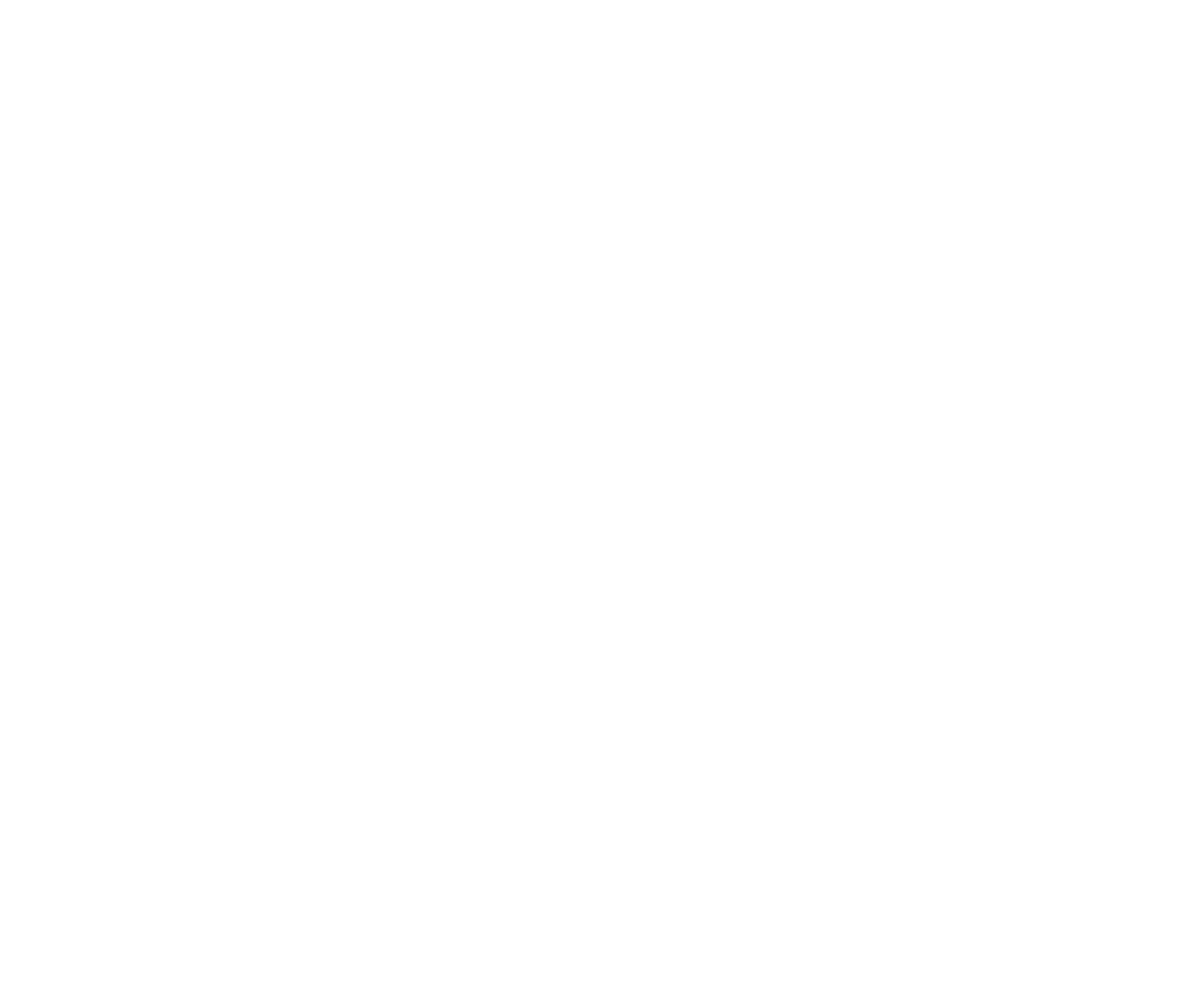
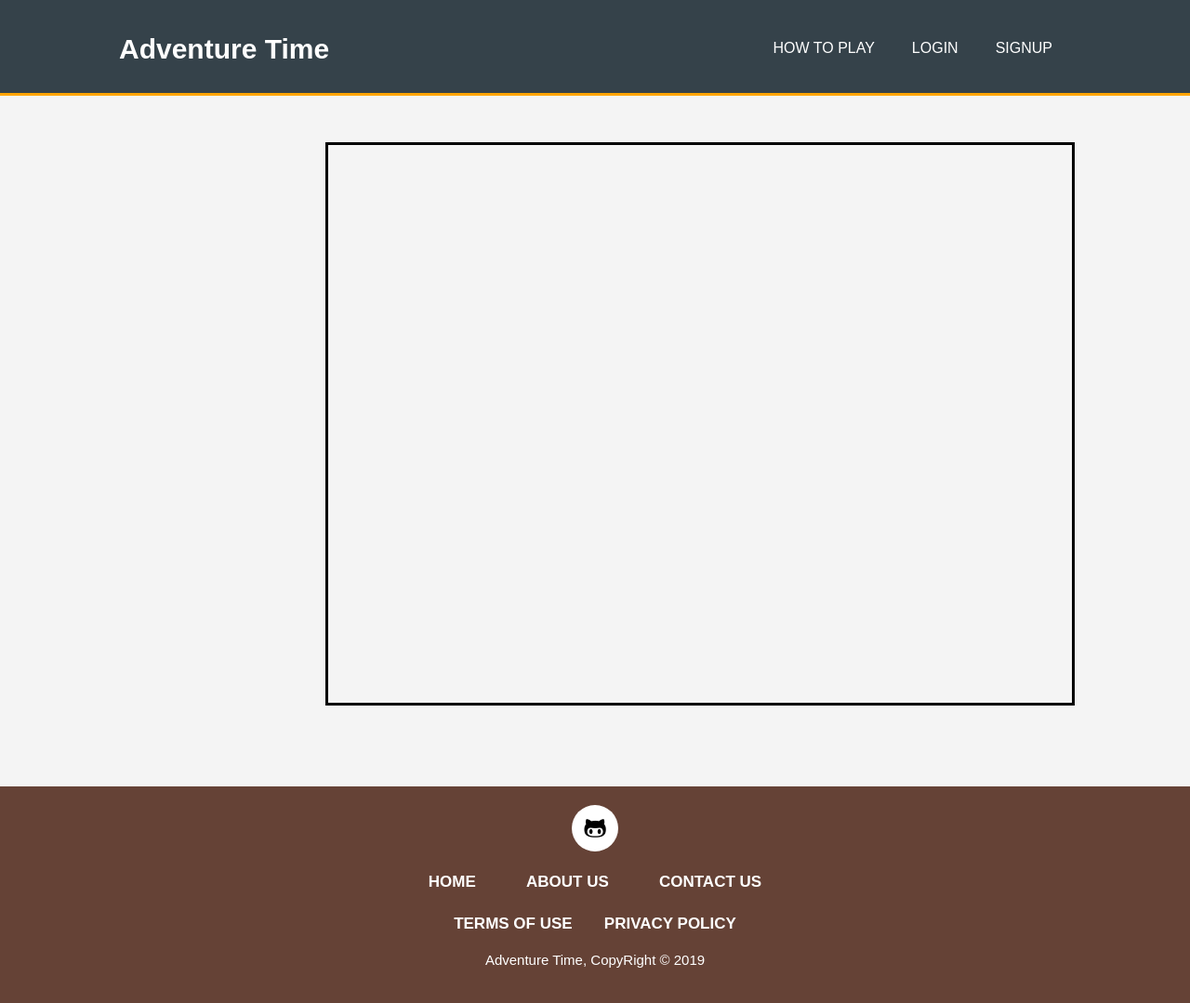
Before and after one commit to GliderCodes/HW-Game, a website: page index.html in a window 1280 px wide. Shown: the whole page at 93% size. Before the commit the page ends 800 px from the top, so only its background shows below. Drawn offline with Linux system fonts and the light colour scheme.

Commit message:
I changed index.html file and also the style.css .

```diff
--- a/index.html
+++ b/index.html
@@ -1,10 +1,104 @@
-<html>
-    <head>
-        <title>
-hello friend
-        </title>
-    </head>
-    <script>
+<!DOCTYPE html>
+<html lang="en">
 
-    </script>
+
+
+<head>
+
+
+
+  <meta charset="utf-8">
+  <meta name="viewport" content="width=device-width, initial-scale=1.0">
+  <meta name="description" content="Affordable Vacation Rentals">
+	  <meta name="keywords" content="web design, affordable vacation rentals, professional vacation rentals">
+  	<meta name="author" content="Gaurav R N">
+  	<link rel="stylesheet" href="https://cdnjs.cloudflare.com/ajax/libs/font-awesome/4.7.0/css/font-awesome.min.css">
+
+
+   <title>Quest Game | Welcome</title>
+  <link rel="stylesheet" href="./style.css">
+
+</head>
+
+
+<body>
+
+<header>
+
+	<div class="container">
+
+<div id="branding">
+
+	<h1>Adventure Time</h1>
+</div>
+
+
+ <nav>
+	<ul>
+     <li><a href="faq.html" class="link">How to play</a></li>
+		<li><a href="login.html" class="link">Login</a></li>
+		<li><a href="signup.html" class="link">SignUp</a></li>
+	</ul>
+</nav>
+	</div>
+
+</header>
+
+<section id="showcase">
+
+	<canvas class="myCanvas">
+
+</canvas>
+
+</section>
+
+
+
+
+
+
+
+
+
+		<footer>
+		<div class="footer-main-div">
+
+			<div class="footer-social-icons">
+				<ul>
+					<li><a href="http://github.com" target="blank"><i class="fa fa-github-alt"></i></a></li>
+
+				</ul>
+			</div>
+
+			<div class="footer-menu-one">
+				<ul>
+					<li><a href="#">Home</a></li>
+					<li><a href="#">About us</a></li>
+					<li><a href="#">Contact us</a></li>
+				</ul>
+			</div>
+
+			<div class="footer-menu-two">
+				<ul>
+					<li><a href="#">Terms of Use</a></li>
+					<li><a href="#">Privacy Policy</a></li>
+				</ul>
+			</div>
+
+
+            <div class="footer-menu-copyright">
+			<p>Adventure Time, CopyRight &copy; 2019</p>
+		</div>
+
+		</div>
+		</footer>
+
+
+<script >
+	var canvas = document.getElementById("myCanvas");
+	var ctx = canvas.getContext("2d");
+</script>
+
+
+</body>
 </html>
--- /dev/null
+++ b/style.css
@@ -0,0 +1,209 @@
+
+
+body{
+  font: 15px/1.5 Arial, Helvetica,sans-serif;
+  padding:0;
+  margin:0;
+  background-color:#f4f4f4;
+}
+
+/* Global */
+.container{
+  width:80%;
+  margin:auto;
+  overflow:hidden;
+
+}
+
+ul{
+  margin:0;
+  padding:0;
+}
+
+
+
+
+/* Header **/
+header{
+  background:#35424a;
+  color:#ffffff;
+  padding-top:30px;
+  min-height:70px;
+  border-bottom:orange 3px solid;
+
+}
+
+header a{
+  color:#ffffff;
+  text-decoration: none;
+  text-transform: uppercase;
+  font-size:16px;
+}
+
+header li{
+  float:left;
+  display:inline;
+  padding: 0 20px 0 20px;
+}
+
+header #branding{
+  float:left;
+  max-width: 100%;
+}
+
+header #branding h1{
+
+  margin:0;
+}
+
+header nav{
+  float:right;
+  margin-top:10px;
+}
+
+
+
+  .myCanvas {
+    margin-top: 50px;
+    margin-left: 350px;
+    text-align: center;
+    width: 800px;
+    height: 600px;
+    border-color: black;
+    border: solid;
+
+}
+
+
+
+
+
+
+
+.footer-main-div{
+width: 100%;
+height: auto;
+margin: auto;
+margin-top: 80px;
+background:#654236;
+padding: 20px 0px;
+}
+
+.footer-social-icons{
+  width: 100%;
+  height: auto;
+  margin: auto;
+
+}
+
+.footer-social-icons ul{
+  margin: 0px;
+  padding: 0px;
+  text-align: center;
+}
+
+.footer-social-icons ul li{
+  display: inline-block;
+  width: 50px;
+  height: 50px;
+  margin: 0px 10px;
+  border-radius: 100%;
+  background:white;
+}
+
+.footer-social-icons ul li a{
+  color:  black;
+  font-size: 25px;
+  }
+
+  .footer-social-icons ul li a i{
+    line-height: 50px;
+
+  }
+
+  .footer-menu-one{
+    width: 100%;
+    height: auto;
+    margin: auto;
+    margin-top: 20px;
+  }
+
+.footer-menu-one ul{
+    text-align: center;
+   padding:0px;
+    margin: 0px;
+  }
+
+  .footer-menu-one ul li{
+  display: inline-block;
+  margin: 0px 25px;
+
+   }
+
+   .footer-menu-one ul li a{
+    font-family: arial;
+    font-size: 17px;
+    font-weight: 600;
+    color: #fff;
+    text-transform: uppercase;
+    text-decoration: none;
+  }
+
+    .footer-menu-two{
+    width: 100%;
+    height: auto;
+    margin: auto;
+    margin-top: 20px;
+  }
+
+.footer-menu-two ul{
+    text-align: center;
+   padding:0px;
+    margin: 0px;
+  }
+
+  .footer-menu-two ul li{
+  display: inline-block;
+  margin: 0px 15px;
+
+   }
+
+   .footer-menu-two ul li a{
+    font-family: arial;
+    font-size: 17px;
+    font-weight: 600;
+    color: #fff;
+    text-transform: uppercase;
+    text-decoration: none;
+  }
+
+
+   .footer-menu-copyright {
+     width: 100%;
+    height: auto;
+    color: #fff;
+    margin-top: 70px;
+     text-align: center;
+   padding:0px;
+    margin: 0px;
+
+   }
+
+   .link:hover{
+    color: orange;
+    transition: 0.3s ease-out;
+   }
+
+
+
+/* Media Queries */
+@media(max-width: 768px){
+  header #branding,
+  header nav,
+  header nav li,
+
+}
+
+
+
+}
```
